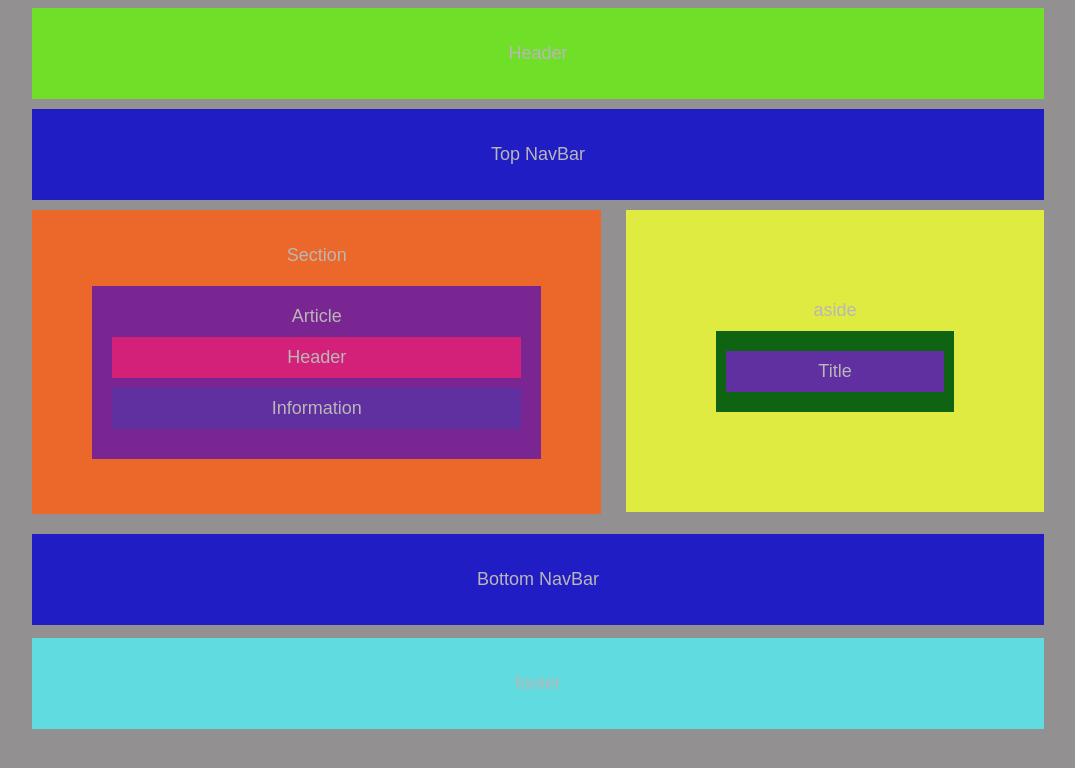
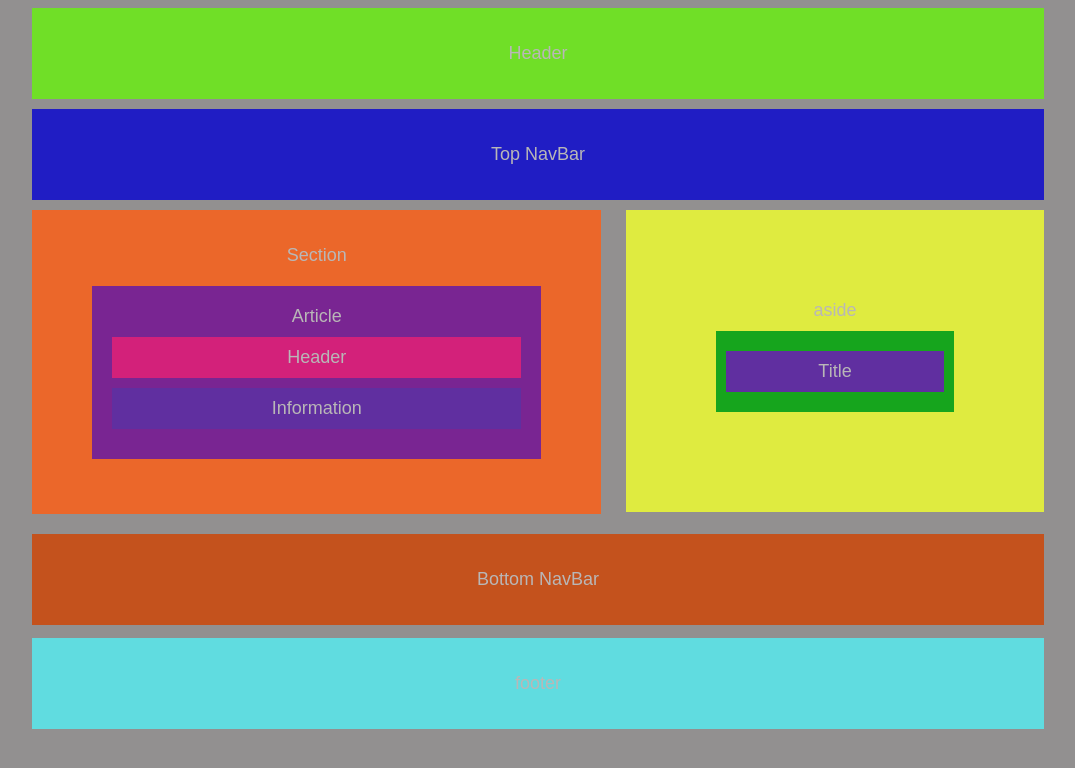
Before and after one commit to JennMartinez/Wireframe, a plain HTML site: page index.html in a window 1280 px wide. Shown: the whole page, without its empty margins (102-1177 px from the left). Drawn offline with Linux system fonts and the light colour scheme.

Commit message:
styling finishes

```diff
--- a/style.css
+++ b/style.css
@@ -80,7 +80,7 @@ aside {
 }
 
 div#info {
-    background: #0e6413;
+    background: #16a51d;
     float: left;
     width: 100%;
     height: 60%;
@@ -90,7 +90,7 @@ div#info {
 }
 
 nav#bottom-nav-bar {
-    background: #201dc4;
+    background: #c4521d;
     width: 80%;
     margin-top: 10px;
     clear: both;
```
